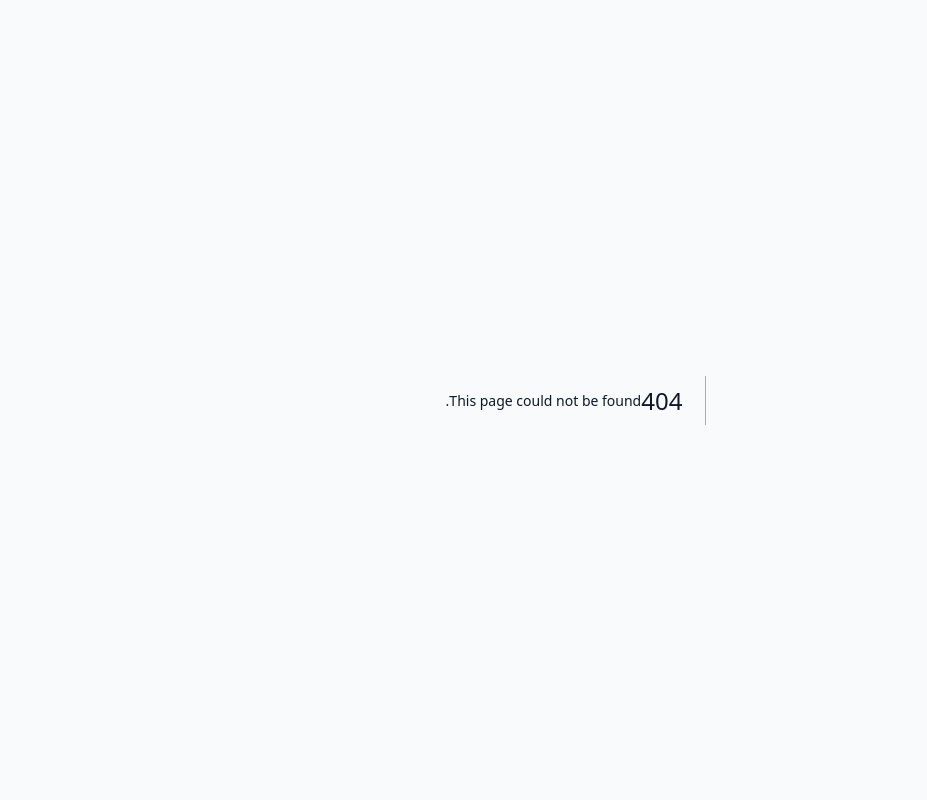
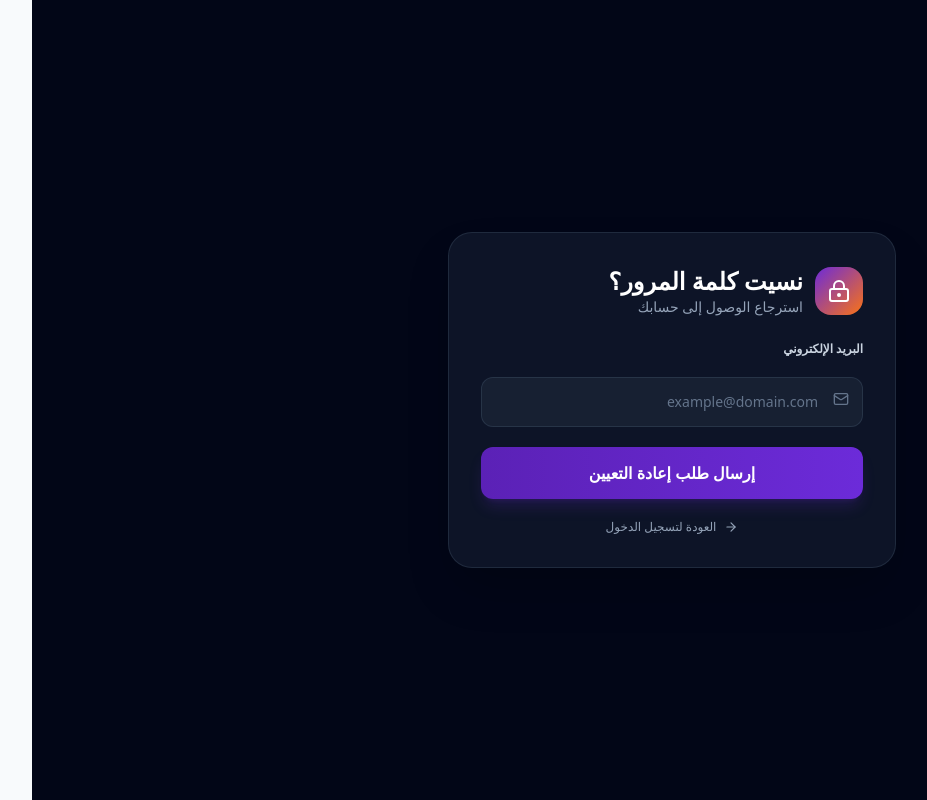
Before and after one commit to m99000321-eng/vu-courses., a Next.js app: page /forgot-password in a window 1280 px wide. Before the commit this address had no page. Shown: the whole page, without its empty margins (96-1023 px from the left). Built offline with nearby package versions, Linux system fonts and the light colour scheme.

Commit message:
Add forgot-password page

```diff
--- /dev/null
+++ b/app/forgot-password/page.tsx
@@ -0,0 +1,58 @@
+'use client'
+
+import { useState } from 'react'
+import Link from 'next/link'
+import { Mail, ArrowRight, LockKeyhole } from 'lucide-react'
+
+export default function ForgotPasswordPage() {
+  const [email, setEmail] = useState('')
+  const [sent, setSent] = useState(false)
+
+  const handleSubmit = (e: React.FormEvent) => {
+    e.preventDefault()
+    setSent(true)
+  }
+
+  return (
+    <main className="min-h-screen bg-slate-950 text-white flex items-center justify-center p-4" dir="rtl">
+      <div className="w-full max-w-md bg-slate-900/90 border border-slate-700/50 rounded-3xl p-8 shadow-2xl">
+        <div className="flex items-center gap-3 mb-6">
+          <div className="w-12 h-12 rounded-2xl bg-gradient-to-br from-brand-purple to-brand-orange flex items-center justify-center">
+            <LockKeyhole className="w-6 h-6" />
+          </div>
+          <div>
+            <h1 className="text-2xl font-black">نسيت كلمة المرور؟</h1>
+            <p className="text-sm text-slate-400">استرجاع الوصول إلى حسابك</p>
+          </div>
+        </div>
+
+        {sent ? (
+          <div className="space-y-5">
+            <div className="rounded-2xl border border-emerald-500/30 bg-emerald-950/30 p-4 text-sm text-emerald-200 leading-7">
+              تم استلام طلب الاسترجاع للبريد المدخل. لإرسال رسالة إعادة تعيين فعلية، يجب ربط خدمة البريد الإلكتروني الخاصة بالمشروع.
+            </div>
+            <Link href="/login" className="w-full py-3.5 rounded-xl bg-brand-purple hover:bg-brand-purple-hover font-bold flex items-center justify-center gap-2">
+              العودة لتسجيل الدخول
+              <ArrowRight className="w-4 h-4" />
+            </Link>
+          </div>
+        ) : (
+          <form onSubmit={handleSubmit} className="space-y-5">
+            <label className="block text-xs font-bold text-slate-300">البريد الإلكتروني</label>
+            <div className="relative">
+              <input type="email" required value={email} onChange={(e) => setEmail(e.target.value)} placeholder="example@domain.com" className="w-full p-3.5 pr-11 bg-slate-800/60 border border-slate-700/60 rounded-xl text-sm text-white placeholder:text-slate-500 outline-none focus:border-brand-purple focus:ring-2 focus:ring-brand-purple/30" />
+              <Mail className="absolute right-3.5 top-3.5 w-4 h-4 text-slate-500" />
+            </div>
+            <button type="submit" className="w-full py-3.5 rounded-xl bg-gradient-to-l from-brand-purple to-brand-purple-hover font-bold shadow-lg shadow-brand-purple/20">
+              إرسال طلب إعادة التعيين
+            </button>
+            <Link href="/login" className="text-xs text-slate-400 hover:text-white flex items-center justify-center gap-2">
+              <ArrowRight className="w-3.5 h-3.5" />
+              العودة لتسجيل الدخول
+            </Link>
+          </form>
+        )}
+      </div>
+    </main>
+  )
+}
```
